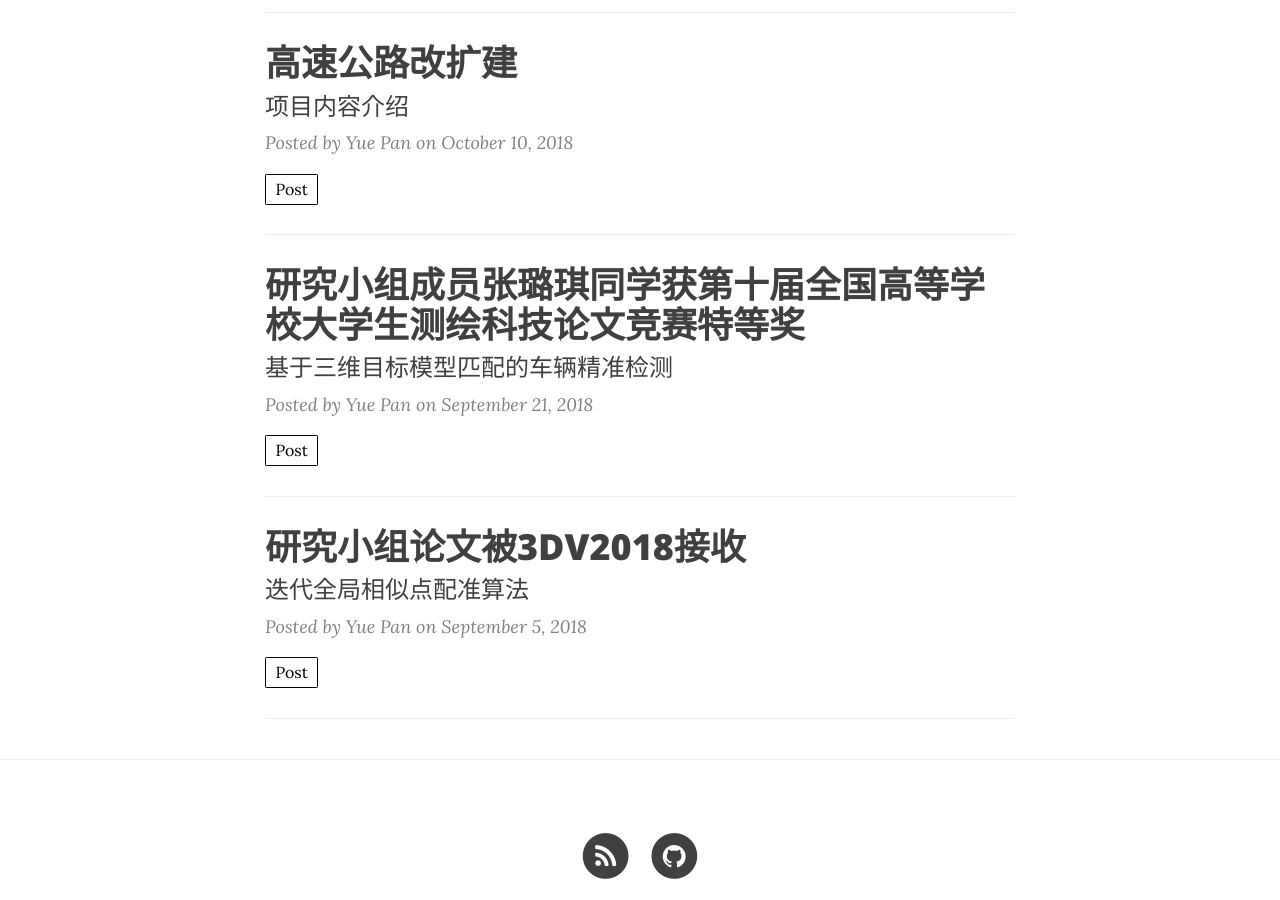
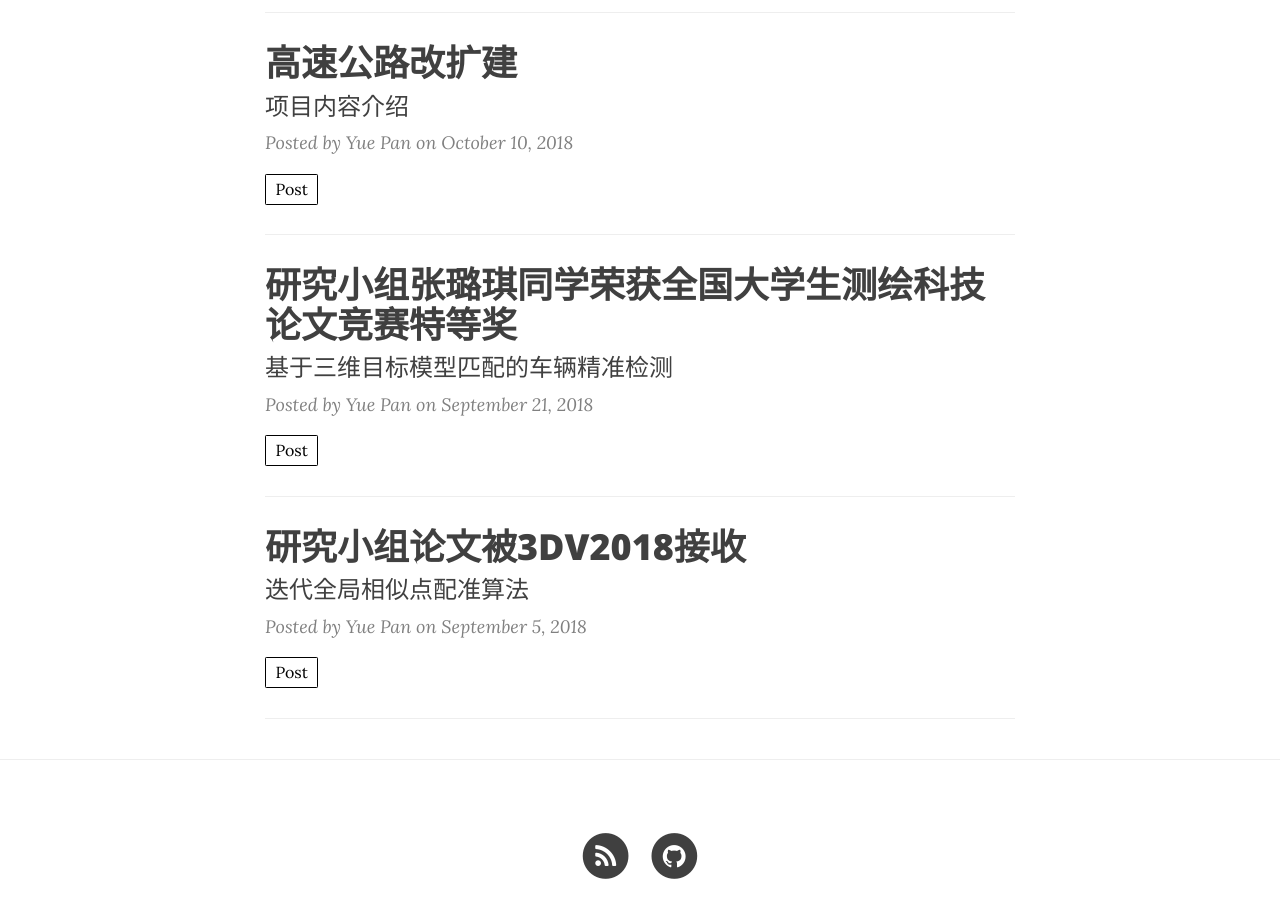
Before and after one commit to 3dvwhu/3dvwhu.github.io, a Jekyll site: the page built from index.html, in a window 1280 px wide and 900 px high, scrolled down 779 px. Built offline with Jekyll 4.4.1, drawn with Linux system fonts in a browser that asks for light colours; nearby versions of some CDN libraries; the list of posts is cut into pages by our own code.

Commit message:
Update 2016-05-11-results.markdown

```diff
--- a/_posts/2016-05-11-results.markdown
+++ b/_posts/2016-05-11-results.markdown
@@ -1,6 +1,6 @@
 ---
 layout:     post
-title:      研究小组成员张璐琪同学获第十届全国高等学校大学生测绘科技论文竞赛特等奖
+title:      研究小组张璐琪同学荣获全国大学生测绘科技论文竞赛特等奖
 author:     Yue Pan
 tags: 		  post
 subtitle:   基于三维目标模型匹配的车辆精准检测
```
